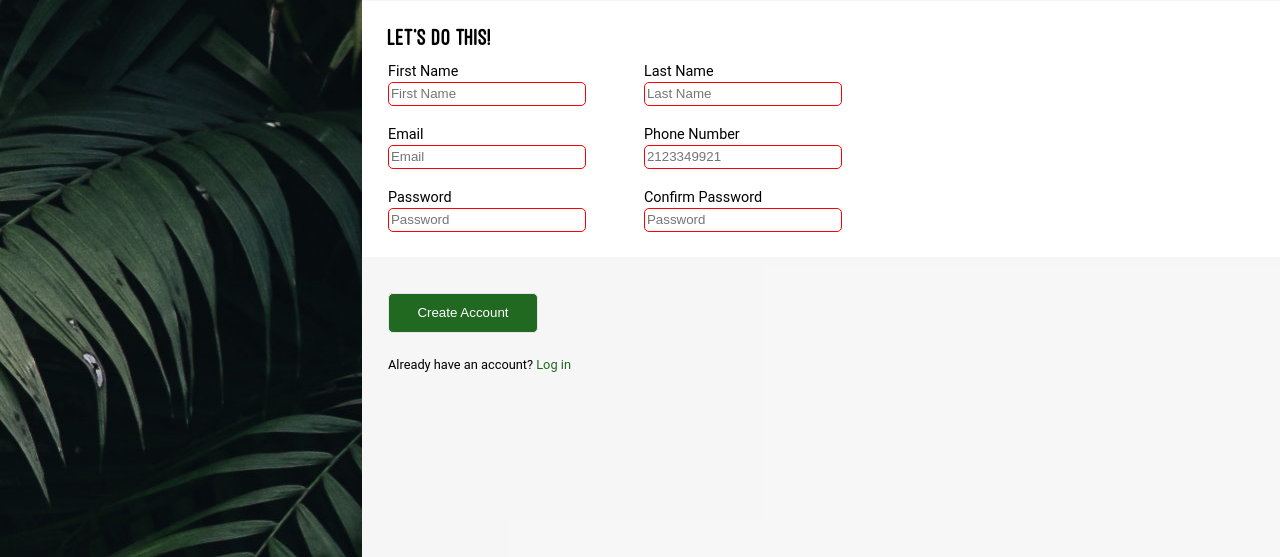
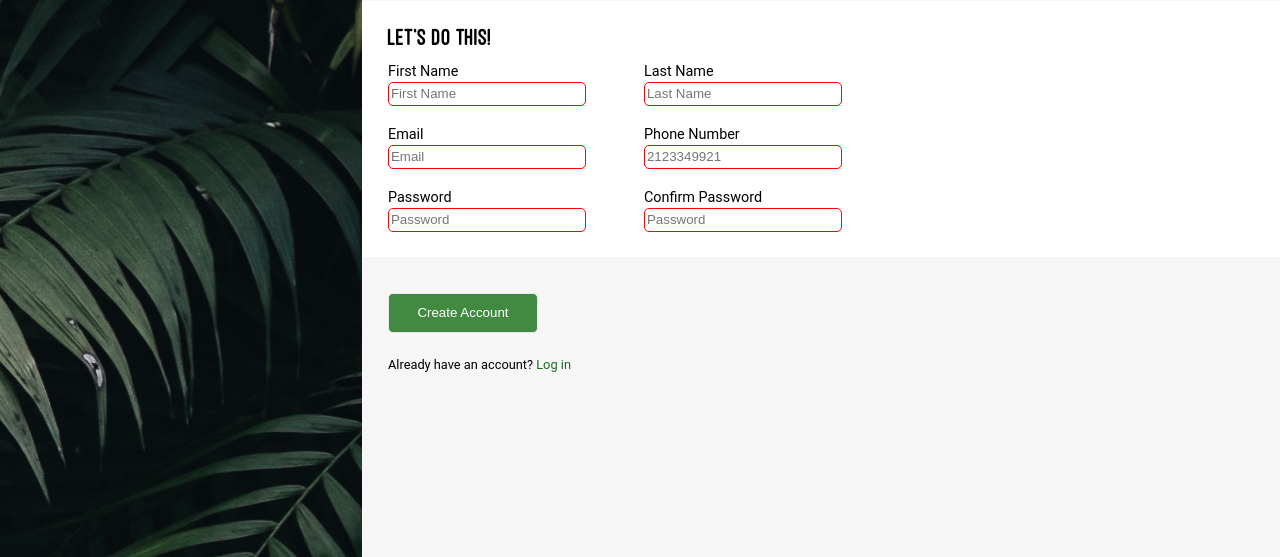
Before and after one commit to crypto-dot/LoginPagePractice, a plain HTML site: page index.html in a window 1280 px wide. In both pictures the pointer is over the input "Create Account". Shown: the part 243-800 px from the top of the page. Drawn offline with Linux system fonts and the light colour scheme.

Commit message:
Update style.css

```diff
--- a/style.css
+++ b/style.css
@@ -101,6 +101,11 @@ input[type="submit"] {
     color:white;
     margin: min(2vw,30px);
 }
+input[type="submit"]:hover {
+    cursor:pointer;
+    background-color: rgb(66, 138, 66);
+
+}
 input:invalid{
     border-style: solid;
     border-color: red;
```
